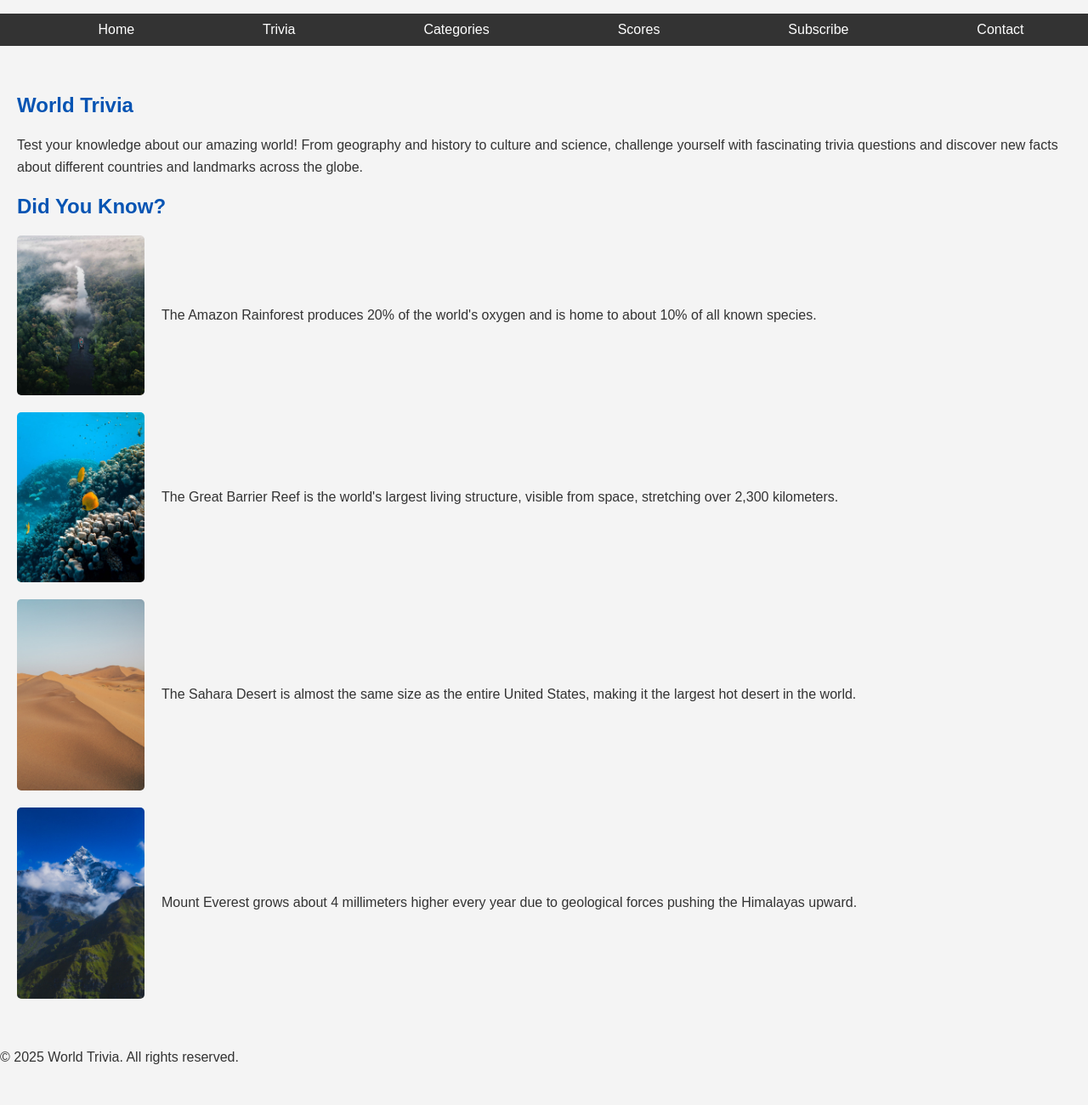
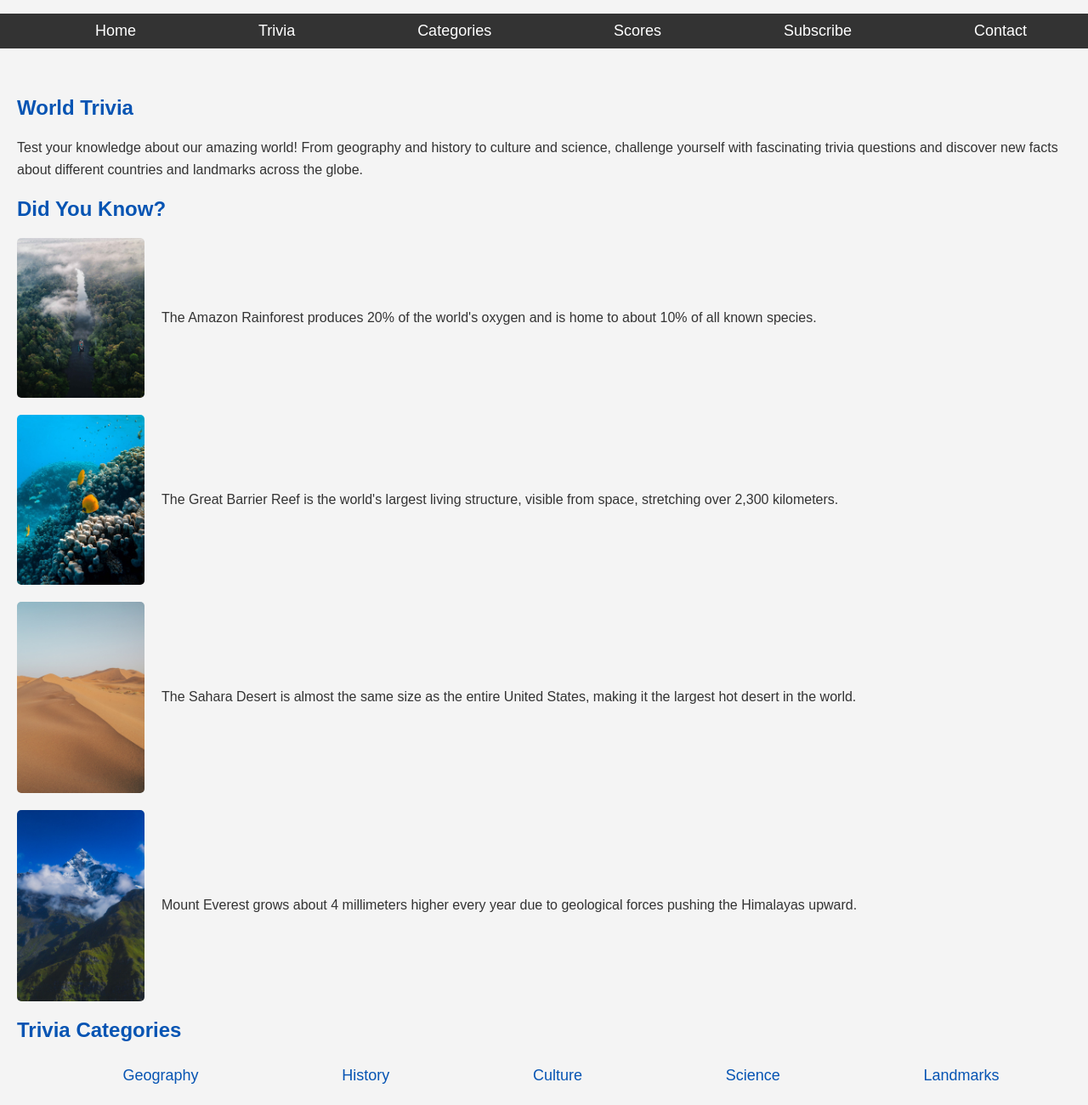
Before and after one commit to OkongoOdhiambo/world-trivia-website, a plain HTML site: page index.html in a window 1280 px wide. Shown: the top 1300 px of the page at 85% size. Before the commit the page ends 1272 px from the top, so only its background shows below. Drawn offline with Linux system fonts and the light colour scheme.

Commit message:
Created and styled the categories section

```diff
--- a/css/styles.css
+++ b/css/styles.css
@@ -6,6 +6,26 @@ body {
     font-size: 16px; /* Set base font size */
     margin: 0; /* Remove default margin */
     padding: 0; /* Remove default padding */
+}
+
+.list-items ul {
+    list-style: none; /* Remove bullet points */
+    display: flex; /* Arrange items in a row */
+    flex-direction: row; /* Flex items in horizontally */
+    justify-content: space-around; /* Space items evenly */
+}
+
+.list-items ul li {
+    margin: 10px; /* Add margin around items */
+}
+
+.list-items ul li a {
+    text-decoration: none; /* Remove underline */
+    font-size: 18px;
+}
+
+.list-items ul li a:hover {
+    text-decoration: underline; /* Underline links on hover */
 }
 
 /* Header Styles */
@@ -19,25 +39,16 @@ header {
     padding: 0; /* Remove padding */
 }
 
-#navigation-menu ul {
-    list-style: none; /* Remove bullet points */
-    display: flex; /* Arrange items in a row */
-    flex-direction: row; /* Flex items in horizontally */
-    justify-content: space-around; /* Space items evenly */
-}
-
-#navigation-menu ul li {
-    margin: 10px; /* Add margin around items */
-}
-
-#navigation-menu ul li a {
-    text-decoration: none; /* Remove underline */
+/* Header Styles */
+#header ul li a {
     color: white; /* White text color */
 }
 
-#navigation-menu ul li a:hover {
-    text-decoration: underline; /* Underline links on hover */
+/* Categories Section Styles */
+#categories ul li a {
+    color: #0654b3;  /* Set category link color to a specific blue */
 }
+
 
 /* Home Section Styles */
 main {
--- a/index.html
+++ b/index.html
@@ -11,7 +11,7 @@
 </head>
 <body>
     <header id="header">
-        <nav id="navigation-menu">
+        <nav id="navigation-menu" class="list-items">
             <ul>
                 <li><a href="#home">Home</a></li>
                 <li><a href="#trivia">Trivia</a></li>
@@ -53,12 +53,20 @@
                     <img src="images/himalayas.jpg" alt="Snow-capped peaks of the Himalayan mountain range">
                     <p>Mount Everest grows about 4 millimeters higher every year due to geological forces pushing the Himalayas upward.</p>
             </div>
-            <!-- Trivia items here -->
         </section>
 
         <!-- Categories Section -->
         <section id="categories">
-            <!-- Categories items here -->
+            <h2>Trivia Categories</h2>
+            <div class="list-items">
+                <ul>
+                    <li><a href="#geography">Geography</a></li>
+                    <li><a href="#history">History</a></li>
+                    <li><a href="#culture">Culture</a></li>
+                    <li><a href="#science">Science</a></li>
+                    <li><a href="#landmarks">Landmarks</a></li>
+                </ul>
+            </div>
         </section>
 
         <!-- Scores Section -->
```
